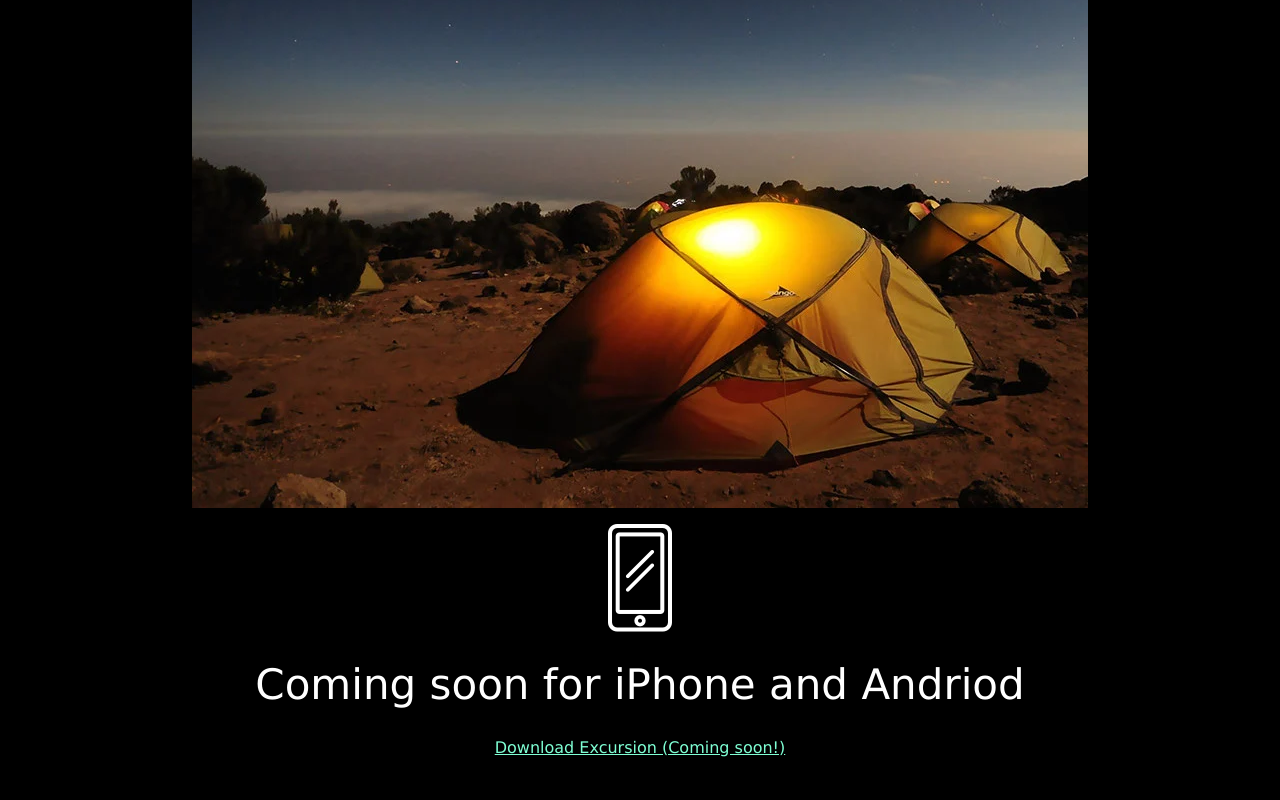
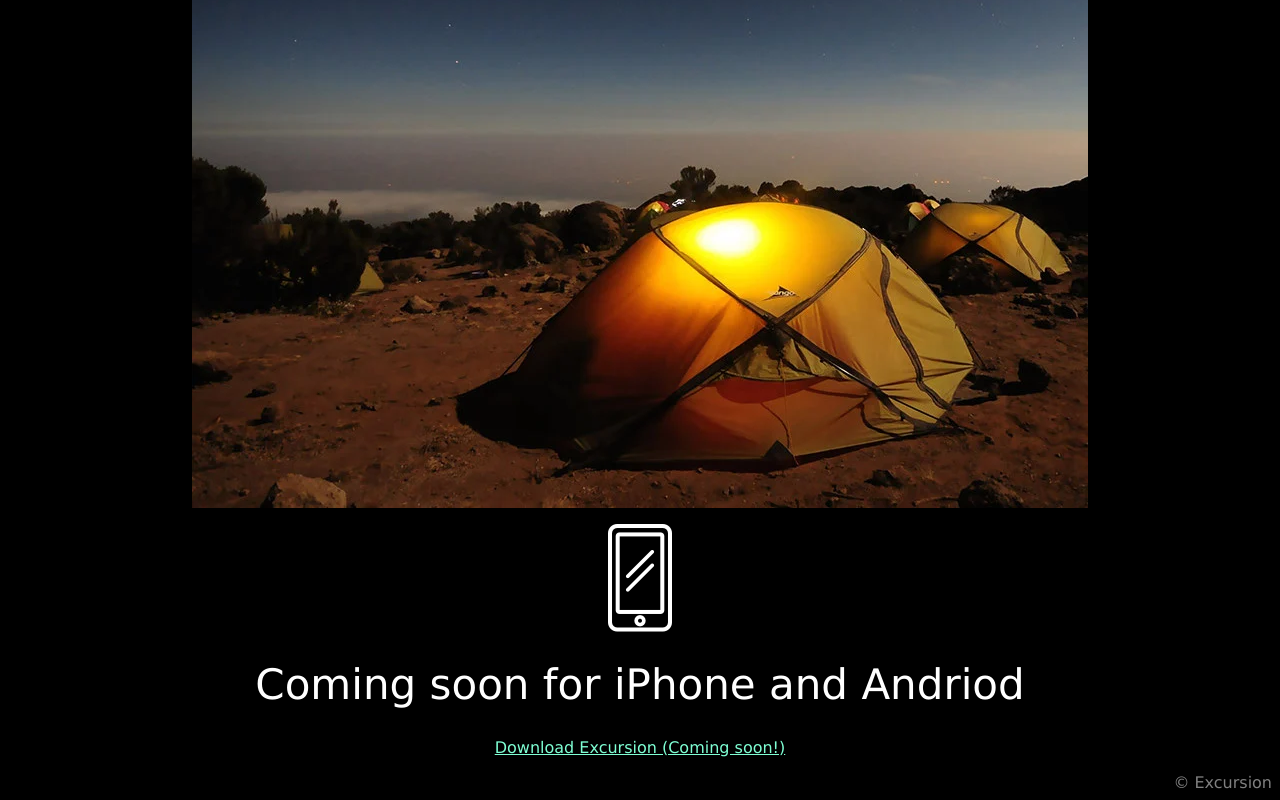
Before and after one commit to khdgsn/Excursion, a plain HTML site: page index.html in a window 1280 px wide. Shown: the part 508-1308 px from the top of the page. Before the commit the page ends 1281 px from the top, so only its background shows below. Drawn offline with Linux system fonts and the light colour scheme.

Commit message:
Add footer to HTML and appropriate styling

```diff
--- a/Resources/css/style.css
+++ b/Resources/css/style.css
@@ -47,3 +47,9 @@ h1 {
     margin-left: auto;
     margin-right: auto;
 }
+
+footer {
+    font-family: Verdana;
+    text-align: right;
+    color: gray;
+}
--- a/index.html
+++ b/index.html
@@ -34,6 +34,7 @@
     </body>
 
     <footer>
+        © Excursion
     </footer>
 
 </html>
```
